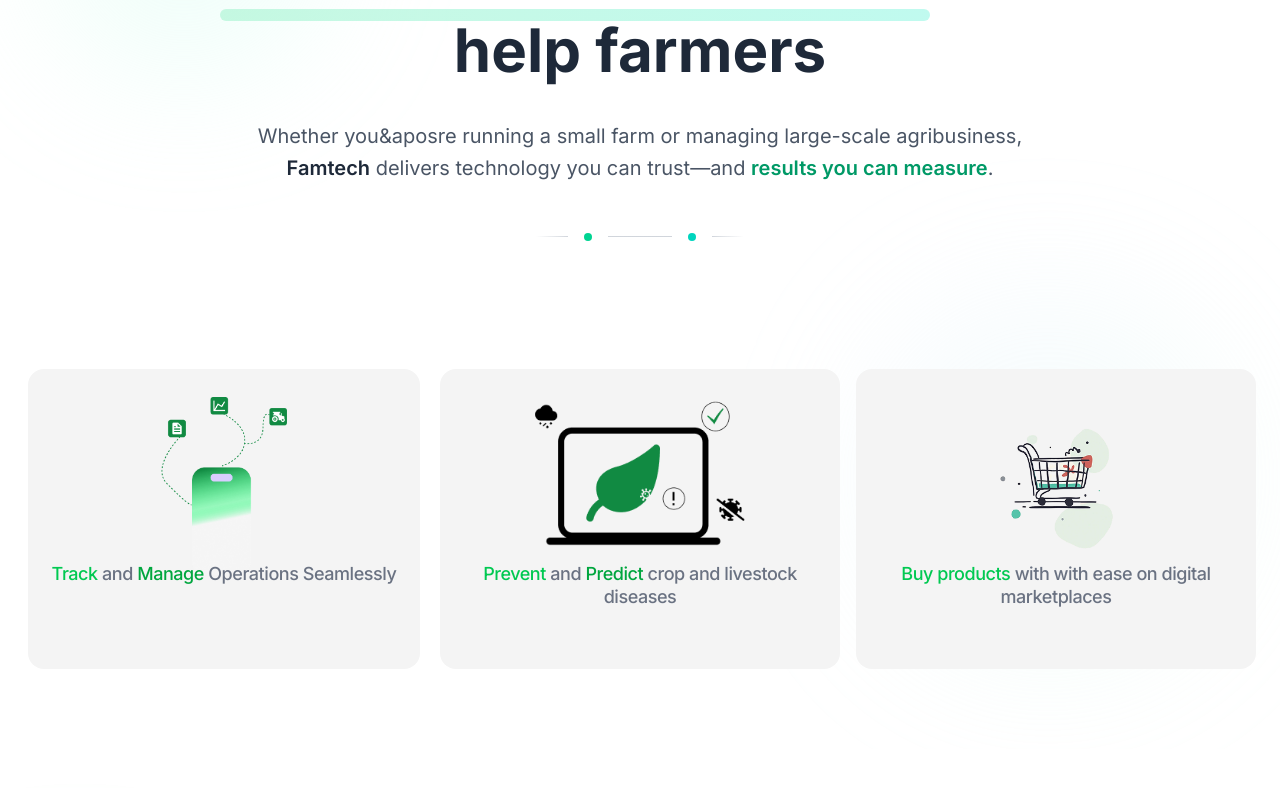
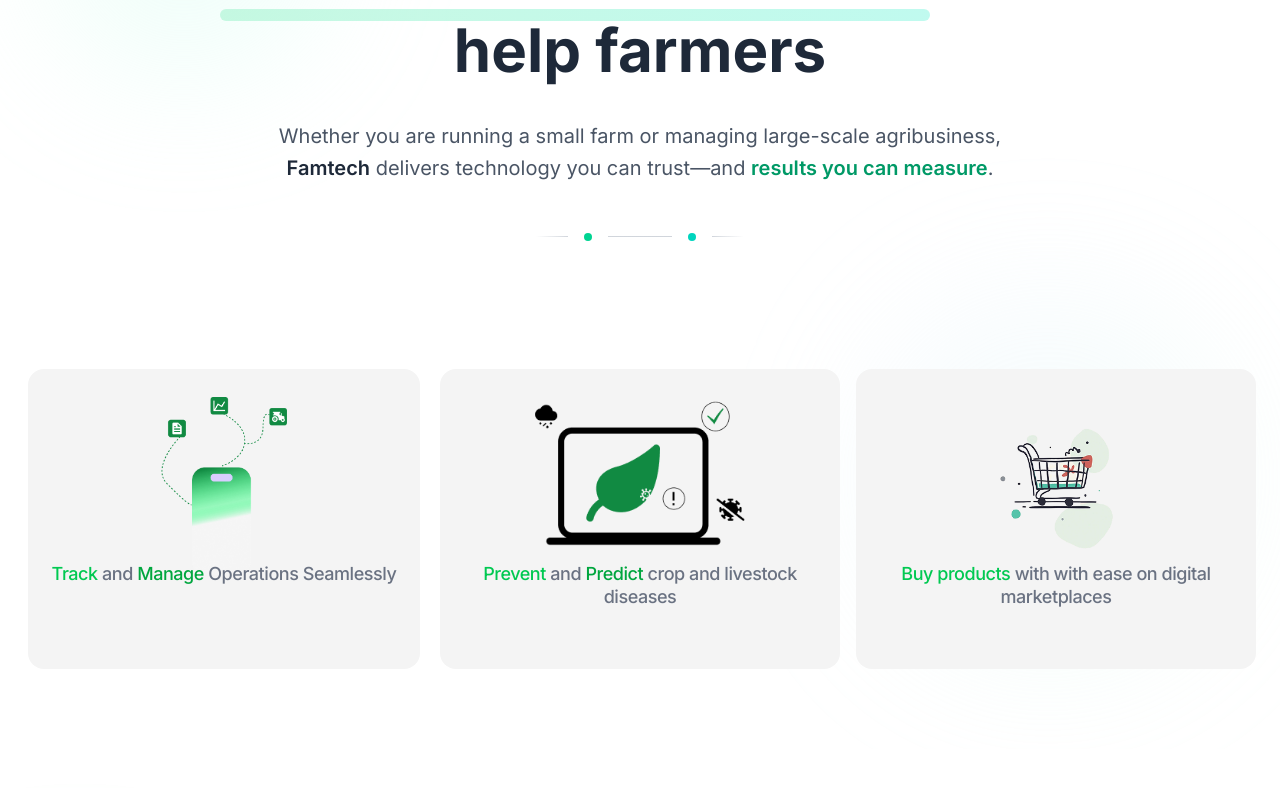
Before and after one commit to Famtechnologia/famtech-app, a Next.js app: page / in a window 1280 px wide. Shown: the part 1832-2620 px from the top of the page. Built offline with nearby package versions, Linux system fonts and the light colour scheme.

Commit message:
fixed apos error

```diff
--- a/src/components/section/SecondSection.tsx
+++ b/src/components/section/SecondSection.tsx
@@ -99,7 +99,7 @@
         {/* Description */}
         <motion.div variants={textVariants} className="text-center">
           <p className="text-lg md:text-xl text-gray-600 max-w-3xl mx-auto leading-relaxed">
-            Whether you{`&apos`}re running a small farm or managing large-scale agribusiness,{' '}
+            Whether you are running a small farm or managing large-scale agribusiness,{' '}
             <span className="font-semibold text-gray-800">Famtech</span> delivers technology you can trust—and{' '}
             <span className="font-semibold text-emerald-600">results you can measure</span>.
           </p>
```
Also changed, not shown: tsconfig.json (+7 -3 lines).
